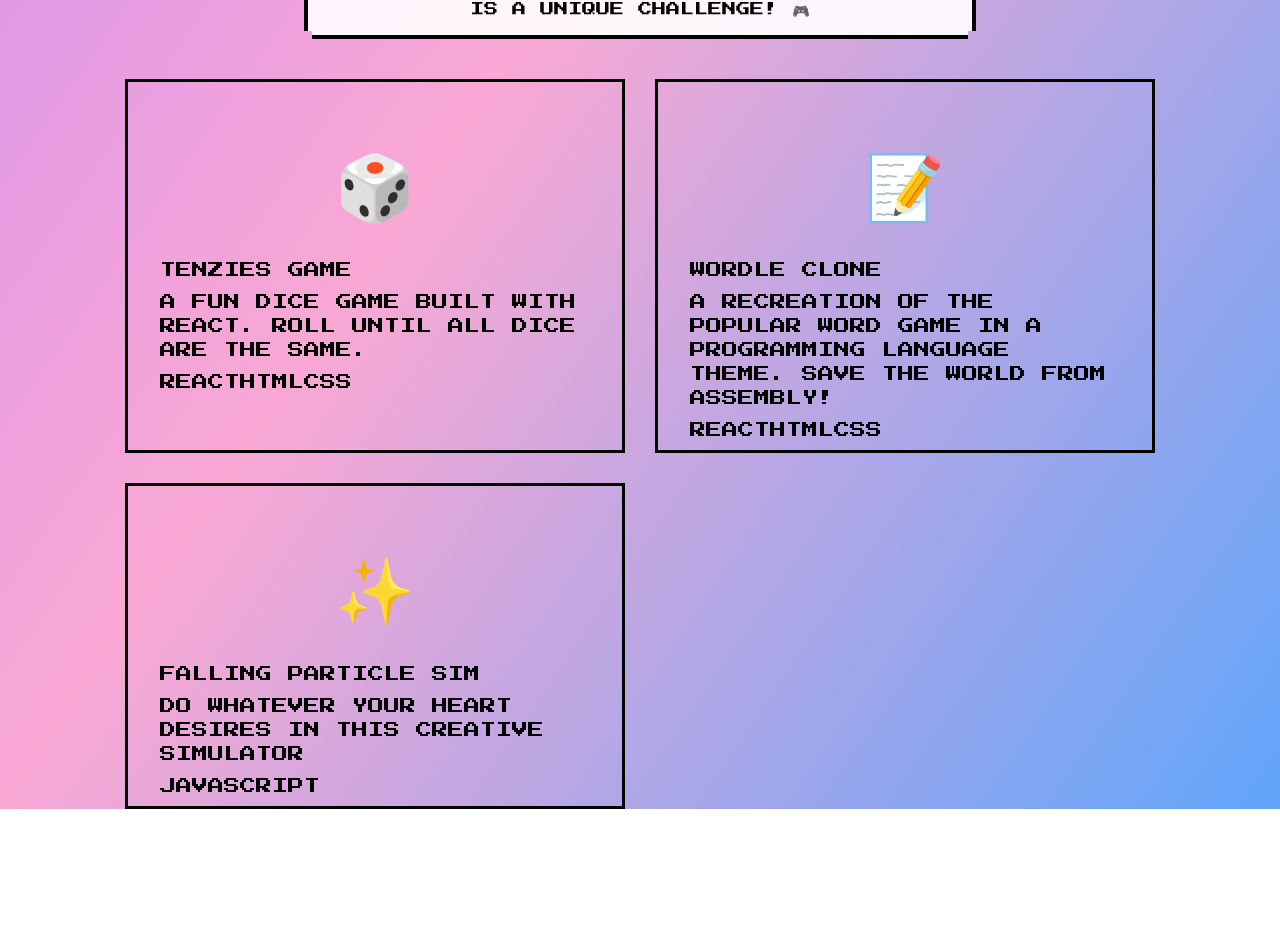
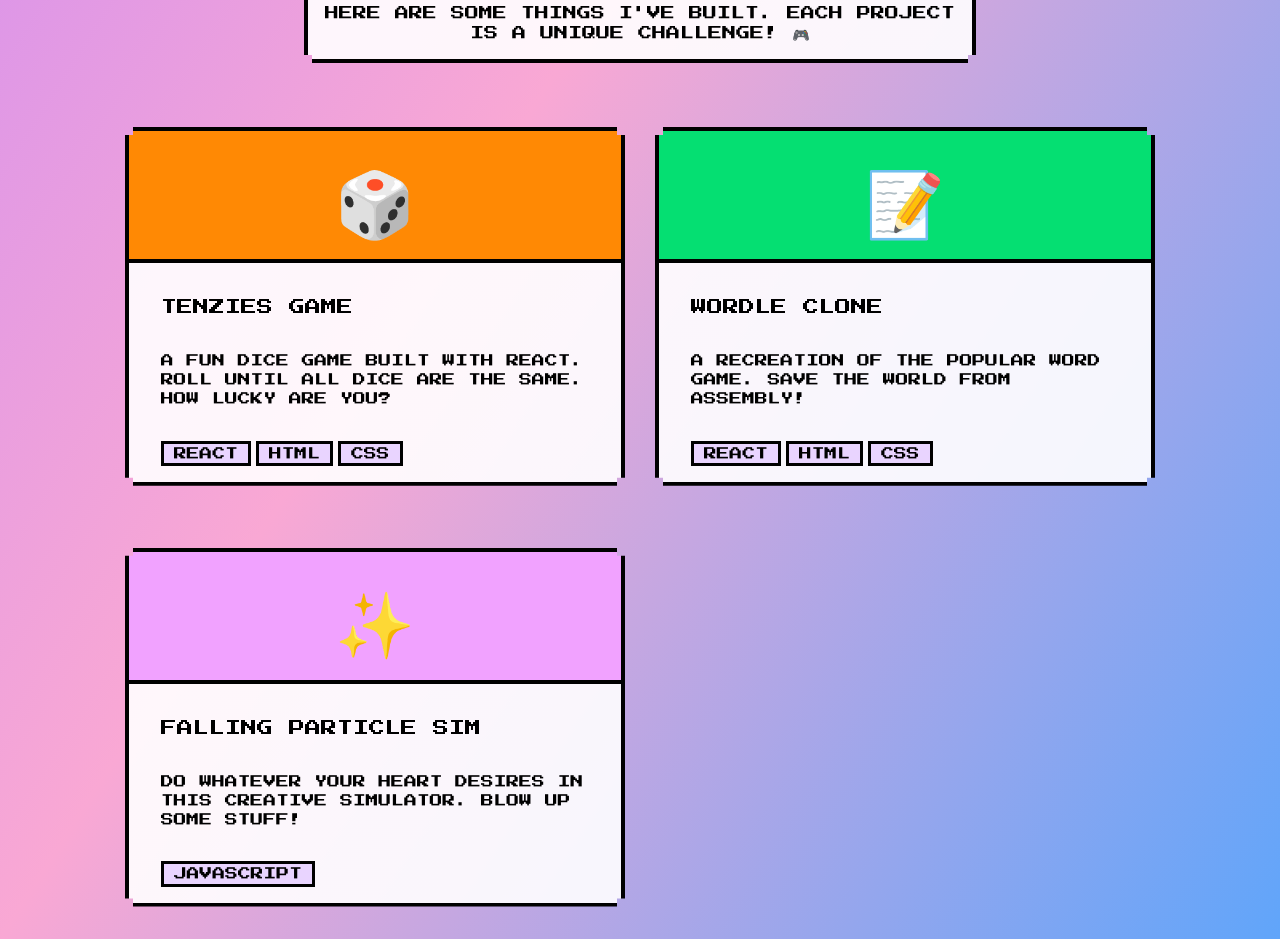
Before and after one commit to yuaneric06/yuaneric06.github.io, a React (Vite) app: page / in a window 1280 px wide. Shown: the part 1057-1996 px from the top of the page. Before the commit the page ends 1866 px from the top, so only its background shows below. Built offline with nearby package versions, Linux system fonts and the light colour scheme; a web font is replaced by a local one.

Commit message:
Project, added title, description, icon, and tools

```diff
--- a/index.html
+++ b/index.html
@@ -3,14 +3,14 @@
 
 <head>
   <meta charset="UTF-8" />
-  <link rel="icon" type="image/svg+xml" href="./public/apponix_pfp.png" />
+  <link rel="icon" type="image/svg+xml" href="./public/favicon.png" />
   <link rel="preconnect" href="https://fonts.googleapis.com">
   <link rel="preconnect" href="https://fonts.gstatic.com" crossorigin>
   <link
     href="https://fonts.googleapis.com/css2?family=Hanken+Grotesk:ital,wght@0,100..900;1,100..900&family=Poller+One&family=Press+Start+2P&family=Quicksand:wght@300..700&family=Roboto+Mono:ital,wght@0,100..700;1,100..700&family=Roboto:ital,wght@0,100..900;1,100..900&display=swap"
     rel="stylesheet">
   <meta name="viewport" content="width=device-width, initial-scale=1.0" />
-  <title>personal-website</title>
+  <title>yuan</title>
 </head>
 
 <body>
--- a/src/components/Hero.css
+++ b/src/components/Hero.css
@@ -18,3 +18,8 @@
     max-width: 550px;
     margin: 30px 0px;
 }
+
+.pixel-star-container {
+    display: flex;
+    gap: 5px;
+}
--- a/src/components/Hero.jsx
+++ b/src/components/Hero.jsx
@@ -14,9 +14,11 @@ export default function Hero() {
     return (
         <section className="hero">
             <section className="left">
-                <PixelStar className="text-yellow-400 animate-pulse" />
-                <PixelStar className="text-pink-400 animate-pulse" style={{ animationDelay: '0.2s' }} />
-                <PixelStar className="text-blue-400 animate-pulse" style={{ animationDelay: '0.4s' }} />
+                <div className="pixel-star-container">
+                    <PixelStar className="text-yellow-400 animate-pulse" />
+                    <PixelStar className="text-pink-400 animate-pulse" style={{ animationDelay: '0.2s' }} />
+                    <PixelStar className="text-blue-400 animate-pulse" style={{ animationDelay: '0.4s' }} />
+                </div>
 
                 <h1>HEY, I'M <br />ERIC YUAN 👾</h1>
 
--- a/src/components/ProjectElement.css
+++ b/src/components/ProjectElement.css
@@ -1,18 +1,39 @@
-section.project-element-section {
-    border: solid;
-}
-
 section.project-element-section > h1 {
     margin-top: 1rem;
 }
 
 .project-element-icon {
     text-align: center;
-    margin-top: 3rem;
     font-size: 4rem;
-    margin-bottom: 2rem;
+    width: 100%;
+    padding: 1rem;
+    border-bottom: solid 4px;
 }
 
-.project-element-section > h1, p {
-    margin: 0.5rem 2rem;
+.project-element-section > .pixel-corners {
+    margin-bottom: 2rem;
+    border: 4px solid;
+    background-color: rgba(255, 255, 255, 0.9);
+    box-shadow: 4px 4px 0 0 rgba(0, 0, 0, 1);
 }
+
+.project-element-section > .pixel-corners > h1, p {
+    margin: 2rem 2rem;
+}
+
+.project-element-section > .pixel-corners > p {
+    font-size: 0.8rem;
+}
+
+.tool {
+    font-size: 0.8rem;
+    padding: 0px 10px;
+    border: solid;
+    background-color: #e9d4ff;
+}
+
+.tools {
+    margin: 1rem 2rem;
+    display: flex;
+    gap: 5px;
+}
--- a/src/components/ProjectElement.jsx
+++ b/src/components/ProjectElement.jsx
@@ -1,15 +1,28 @@
 import './ProjectElement.css'
 
 export default function ProjectElement(props) {
-    const { title, tools, description, icon, ...rest } = props.data;
+    const { title, tools, description, icon, iconBackgroundColor, ...rest } = props.data;
+    console.log(iconBackgroundColor);
+    const iconStyles = {
+        backgroundColor: iconBackgroundColor
+    }
+    const toolElements = tools.map(tool => {
+        return (
+            <span className="tool">{tool}</span>
+        )
+    })
     return (
         <section className="project-element-section">
-            <div className="project-element-icon">
-                {icon}
+            <div className="pixel-corners">
+                <div style={iconStyles} className="project-element-icon">
+                    {icon}
+                </div>
+                <h1>{title}</h1>
+                <p>{description}</p>
+                <div className="tools">
+                    {toolElements}
+                </div>
             </div>
-            <h1>{title}</h1>
-            <p>{description}</p>
-            <p>{tools}</p>
         </section>
     )
 }
--- a/src/components/Projects.js
+++ b/src/components/Projects.js
@@ -2,20 +2,23 @@ const ProjectList = [
     {
         title: "TENZIES GAME",
         tools: ["REACT", "HTML", "CSS"],
-        description: "A FUN DICE GAME BUILT WITH REACT. ROLL UNTIL ALL DICE ARE THE SAME.",
-        icon: "🎲"
+        description: "A FUN DICE GAME BUILT WITH REACT. ROLL UNTIL ALL DICE ARE THE SAME. HOW LUCKY ARE YOU?",
+        icon: "🎲",
+        iconBackgroundColor: "#ff8904"
     },
     {
         title: "WORDLE CLONE",
         tools: ["REACT", "HTML", "CSS"],
-        description: "A RECREATION OF THE POPULAR WORD GAME IN A PROGRAMMING LANGUAGE THEME. SAVE THE WORLD FROM ASSEMBLY!",
-        icon: "📝"
+        description: "A RECREATION OF THE POPULAR WORD GAME. SAVE THE WORLD FROM ASSEMBLY!",
+        icon: "📝",
+        iconBackgroundColor: "#05df72"
     },
     {
         title: "FALLING PARTICLE SIM",
         tools: ["JAVASCRIPT"],
-        description: "DO WHATEVER YOUR HEART DESIRES IN THIS CREATIVE SIMULATOR",
-        icon: "✨"
+        description: "DO WHATEVER YOUR HEART DESIRES IN THIS CREATIVE SIMULATOR. BLOW UP SOME STUFF!",
+        icon: "✨",
+        iconBackgroundColor: "#f1a2ff"
     }
 ]
 
```
Also changed, not shown: public/apponix_pfp.png (deleted), public/favicon.png (added).
